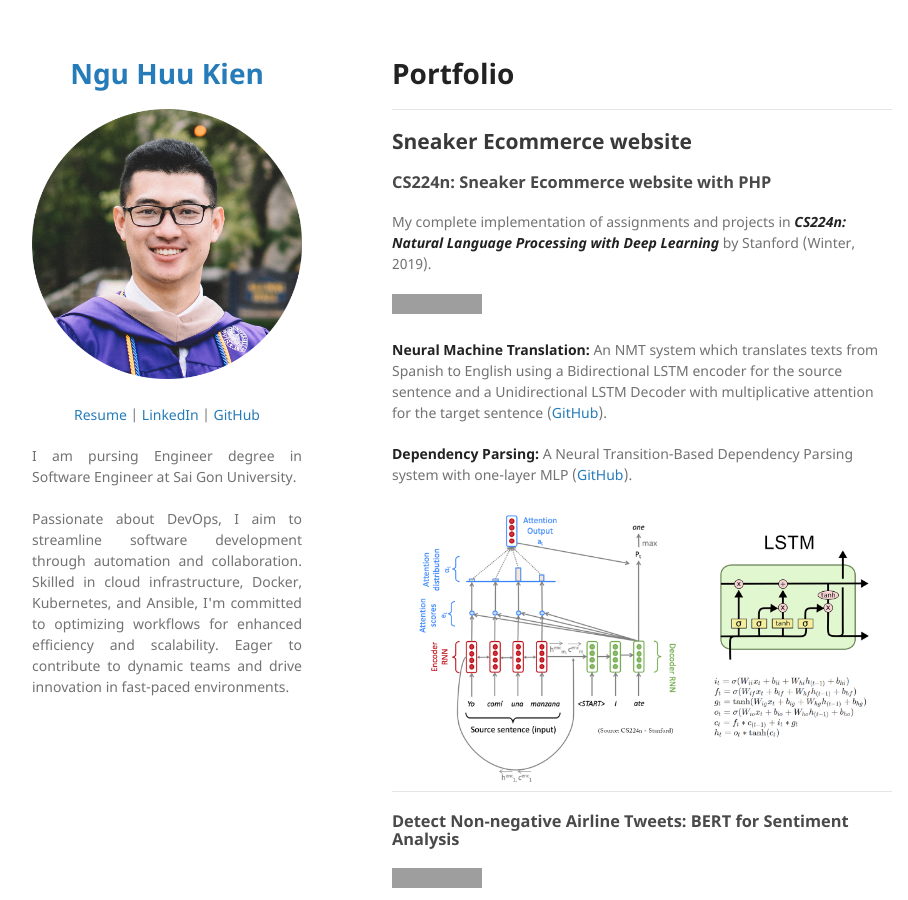
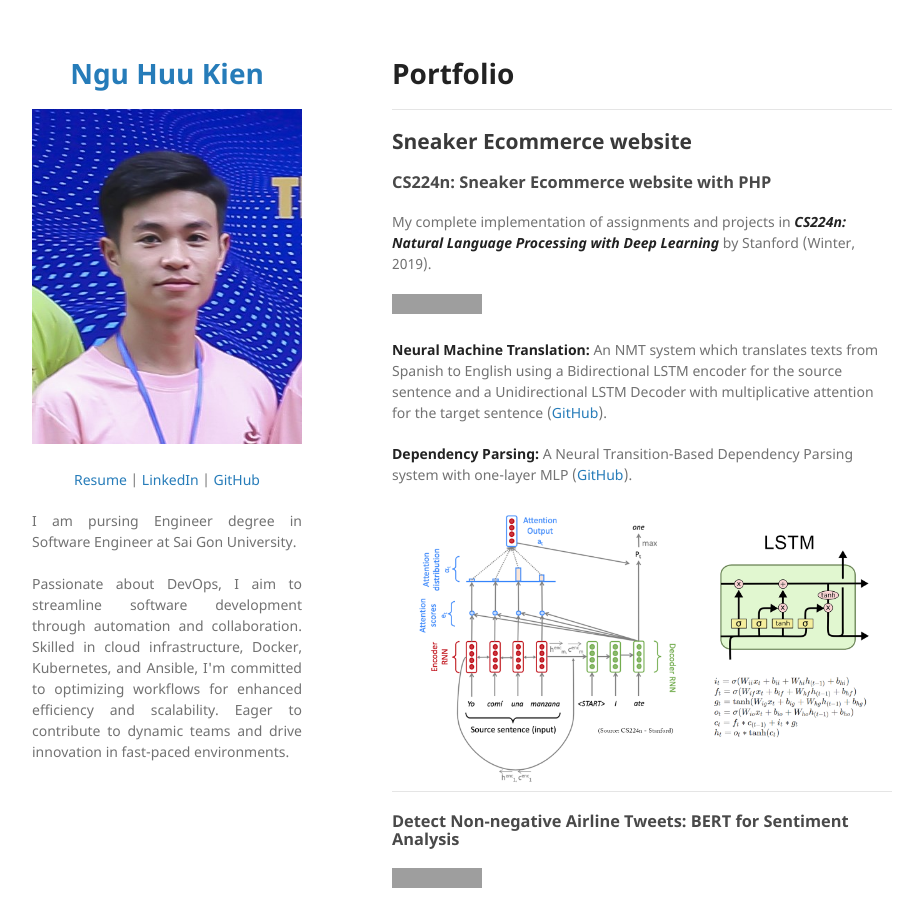
Before and after one commit to HuuKienIT/HuuKien-Portfolio, a Jekyll site: the page built from index.md, in a window 1280 px wide and 900 px high. Shown: the whole window, without its empty margins (178-1086 px from the left). Built offline with Jekyll 4.4.1, drawn with Linux system fonts in a browser that asks for light colours; our own code applies the rules of GitHub Pages for plain Markdown files; grey boxes are pictures that could not be loaded.

Commit message:
Update _config.yml

```diff
--- a/_config.yml
+++ b/_config.yml
@@ -1,6 +1,6 @@
 title: <p align="center"> Ngu Huu Kien </p>
 
-logo: "/images/picture.png?raw=true"
+logo: "/images/HuuKien.jpg?raw=true"
 
 description:
   <p align="center">
```
